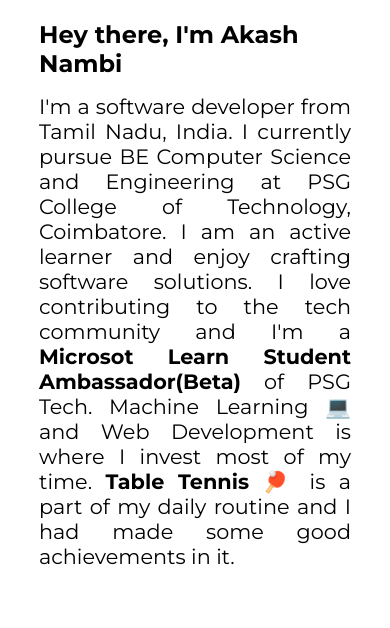
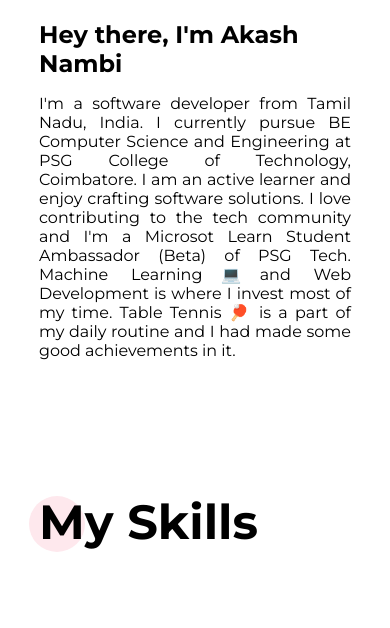
Before and after one commit to AkashNambi/Portfolio, a plain HTML site: page index.html in a window 390 px wide. Shown: the part 1382-2010 px from the top of the page. Drawn offline with Linux system fonts and the light colour scheme.

Commit message:
about modified

```diff
--- a/about.css
+++ b/about.css
@@ -19,7 +19,6 @@
 
 #aboutPara {
   padding-top: 1rem;
-  /* max-width: ch; */
   font-size: 1.3rem;
   text-align: justify;
 }
@@ -42,6 +41,10 @@
   font-size: 1rem;
 } */
 @media screen and (max-width: 800px) {
+  #aboutPara {
+    text-align: justify;
+    font-size: 1rem;
+  }
 }
 
 @media only screen and (min-width: 992px) {
--- a/index.html
+++ b/index.html
@@ -98,14 +98,10 @@
                 pursue BE Computer Science and Engineering at PSG College of
                 Technology, Coimbatore. I am an active learner and enjoy
                 crafting software solutions. I love contributing to the tech
-                community and I'm a
-                <span style="font-weight: bold"
-                  >Microsot Learn Student Ambassador(Beta)</span
-                >
-                of PSG Tech. Machine Learning 💻 and Web Development is where I
-                invest most of my time.
-                <span style="font-weight: bold">Table Tennis</span> 🏓 is a part
-                of my daily routine and I had made some good achievements in it.
+                community and I'm a Microsot Learn Student Ambassador (Beta) of
+                PSG Tech. Machine Learning💻and Web Development is where I
+                invest most of my time. Table Tennis 🏓 is a part of my daily
+                routine and I had made some good achievements in it.
               </p>
             </div>
           </div>
--- a/navbar.css
+++ b/navbar.css
@@ -15,6 +15,7 @@
   justify-content: space-around;
   align-items: center;
   margin-left: auto;
+  /* outline: none; */
 }
 .nav-links li {
   padding: 8px 8px;
```
